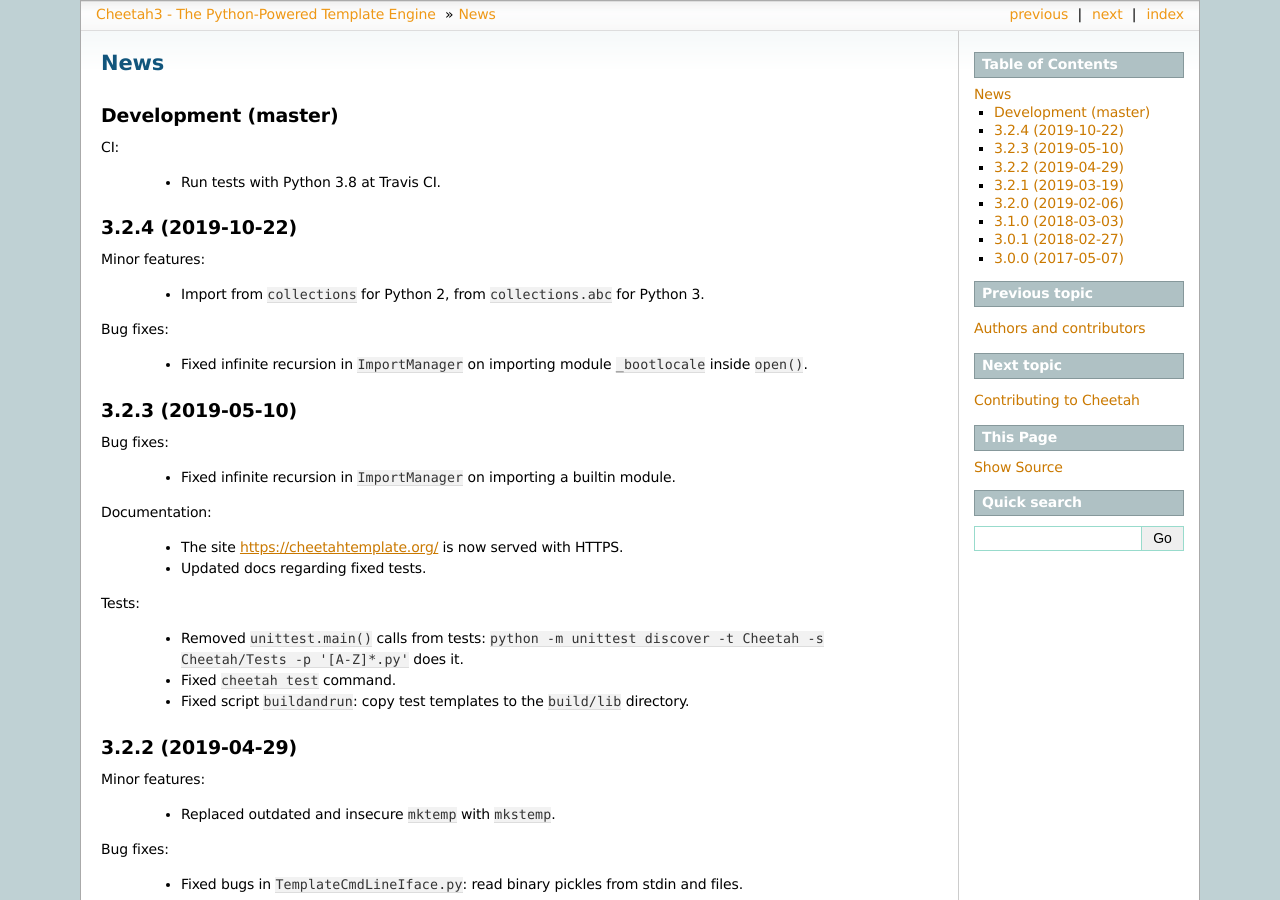
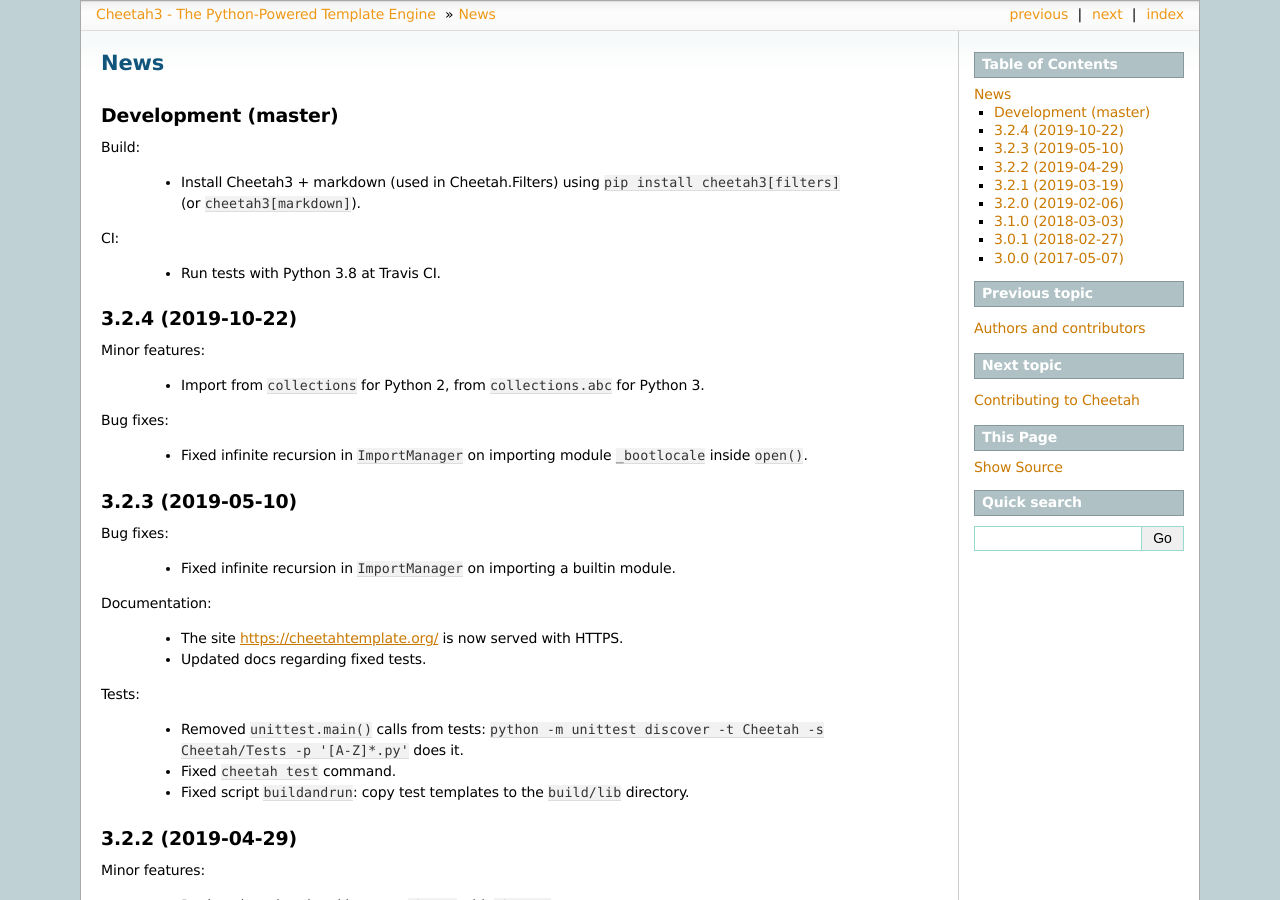
Before and after one commit to CheetahTemplate3/cheetah3, a Sphinx documentation site: the page built from docs/news.rst, in a window 1280 px wide and 900 px high. Built offline with Sphinx 7.4.7, drawn with Linux system fonts in a browser that asks for light colours.

Commit message:
Docs(news): Document how to use new `extras_require`
[skip ci]

```diff
--- a/docs/news.rst
+++ b/docs/news.rst
@@ -3,6 +3,11 @@ News
 
 Development (master)
 --------------------
+
+Build:
+
+  - Install Cheetah3 + markdown (used in Cheetah.Filters)
+    using ``pip install cheetah3[filters]`` (or ``cheetah3[markdown]``).
 
 CI:
 
```
